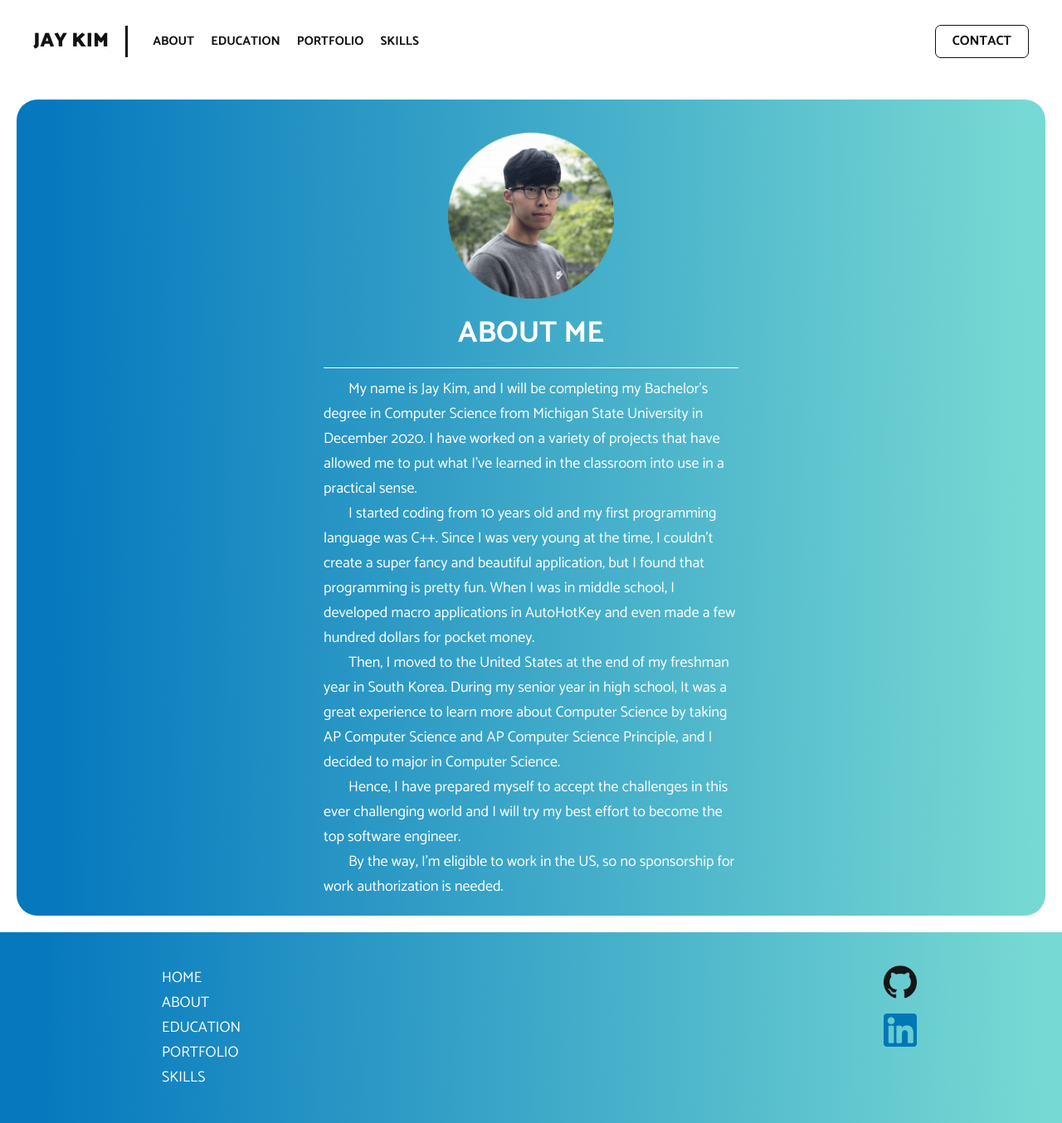
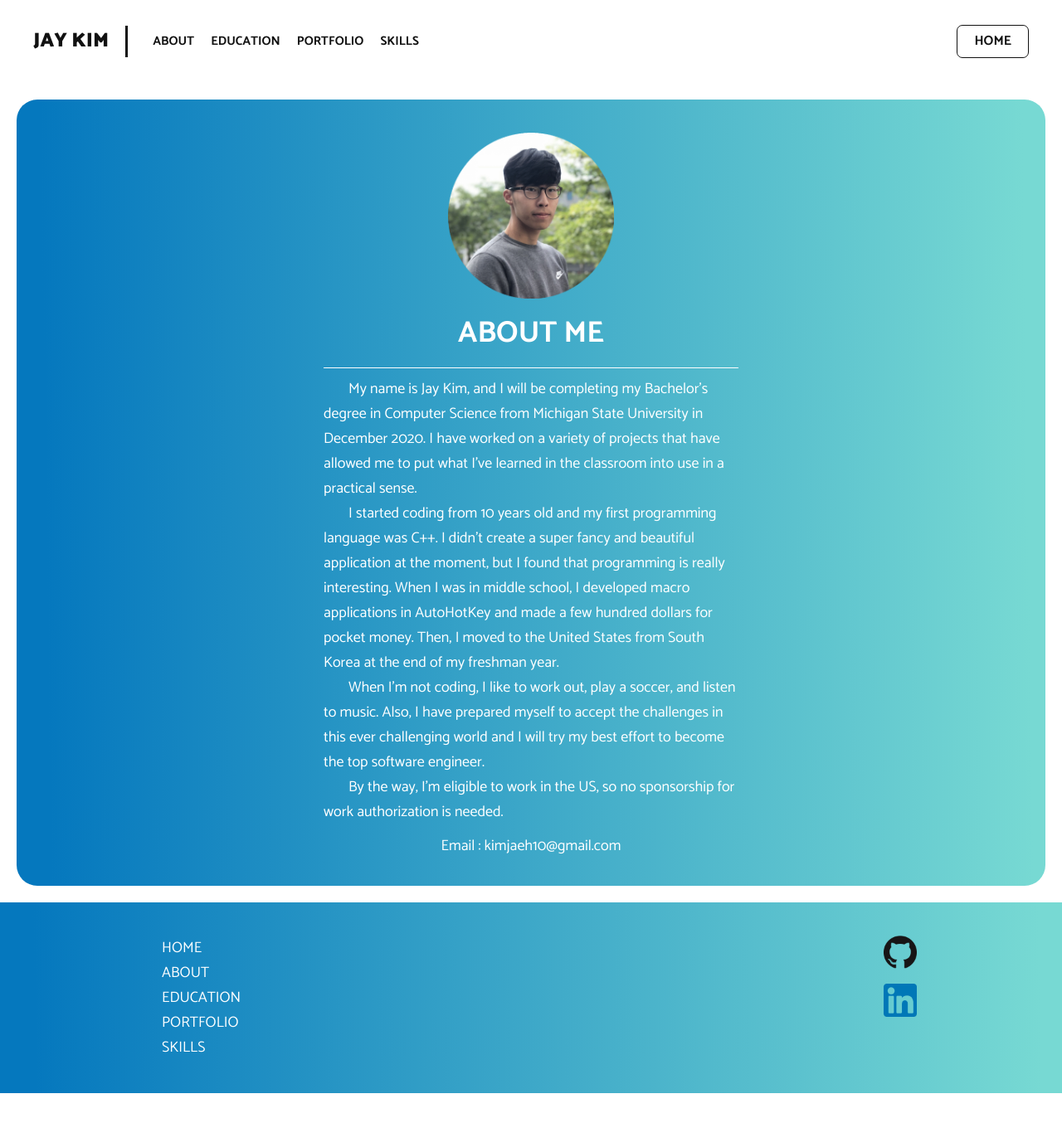
Before and after one commit to kimjaeh10/kimjaeh10.github.io, a PHP site: page /about.html in a window 1280 px wide. Shown: the whole page at 83% size. After the commit the page ends 1318 px from the top, so only its background shows below. Run offline with PHP 8.4, Linux system fonts and the light colour scheme.

Commit message:
ver. 1,2

```diff
--- a/about.html
+++ b/about.html
@@ -25,7 +25,7 @@
 				<li><a href="portfolio.html">PORTFOLIO</a></li>
 				<li><a href="skills.html">SKILLS</a></li>
 			</ul>
-			<a href="contact.html" class="header-contact">CONTACT</a>
+			<a href="index.html" class="header-contact">HOME</a>
 		</nav>
 	</header>
 
@@ -36,10 +36,11 @@
 				<h1>ABOUT ME</h1>
 				<div class="container-about">
 					<p>My name is Jay Kim, and I will be completing my Bachelor's degree in Computer Science from Michigan State University in December 2020. I have worked on a variety of projects that have allowed me to put what I've learned in the classroom into use in a practical sense.</p>
-					<p>I started coding from 10 years old and my first programming language was C++. Since I was very young at the time, I couldn't create a super fancy and beautiful application, but I found that programming is pretty fun. When I was in middle school, I developed macro applications in AutoHotKey and even made a few hundred dollars for pocket money.</p>
-					<p>Then, I moved to the United States at the end of my freshman year in South Korea. During my senior year in high school, It was a great experience to learn more about Computer Science by taking AP Computer Science and AP Computer Science Principle, and I decided to major in Computer Science.</p>
-					<p>Hence, I have prepared myself to accept the challenges in this ever challenging world and I will try my best effort to become the top software engineer.</p>
+					<p>I started coding from 10 years old and my first programming language was C++. I didn't create a super fancy and beautiful application at the moment, but I found that programming is really interesting. When I was in middle school, I developed macro applications in AutoHotKey and made a few hundred dollars for pocket money. Then, I moved to the United States from South Korea at the end of my freshman year.</p>
+					<p>When I'm not coding, I like to work out, play a soccer, and listen to music. Also, I have prepared myself to accept the challenges in this ever challenging world and I will try my best effort to become the top software engineer.</p>
 					<p>By the way, I'm eligible to work in the US, so no sponsorship for work authorization is needed.</p>
+
+					<h2>Email : kimjaeh10@gmail.com</h2>
 				</div>
 			</div>
 		</section>
--- a/css/style.css
+++ b/css/style.css
@@ -283,6 +283,13 @@ header .header-contact {
     font-weight: 600;
     color: #fff;
     margin-bottom: 10px;
+}
+
+.about h2 {
+    padding: 16px 0;
+    text-align: center;
+    font-size: 18px;
+    color: #fff;
 }
 
 .about p {
--- a/education.html
+++ b/education.html
@@ -23,7 +23,7 @@
 				<li><a href="portfolio.html">PORTFOLIO</a></li>
 				<li><a href="skills.html">SKILLS</a></li>
 			</ul>
-			<a href="contact.html" class="header-contact">CONTACT</a>
+			<a href="index.html" class="header-contact">HOME</a>
 		</nav>
 	</header>
 
--- a/portfolio.html
+++ b/portfolio.html
@@ -24,7 +24,7 @@
 				<li><a href="portfolio.html">PORTFOLIO</a></li>
 				<li><a href="skills.html">SKILLS</a></li>
 			</ul>
-			<a href="contact.html" class="header-contact">CONTACT</a>
+			<a href="index.html" class="header-contact">HOME</a>
 		</nav>
 	</header>
 
--- a/skills.html
+++ b/skills.html
@@ -23,7 +23,7 @@
 				<li><a href="portfolio.html">PORTFOLIO</a></li>
 				<li><a href="skills.html">SKILLS</a></li>
 			</ul>
-			<a href="contact.html" class="header-contact">CONTACT</a>
+			<a href="index.html" class="header-contact">HOME</a>
 		</nav>
 	</header>
 
```
Also changed, not shown: index.html (+1 -6 lines).
